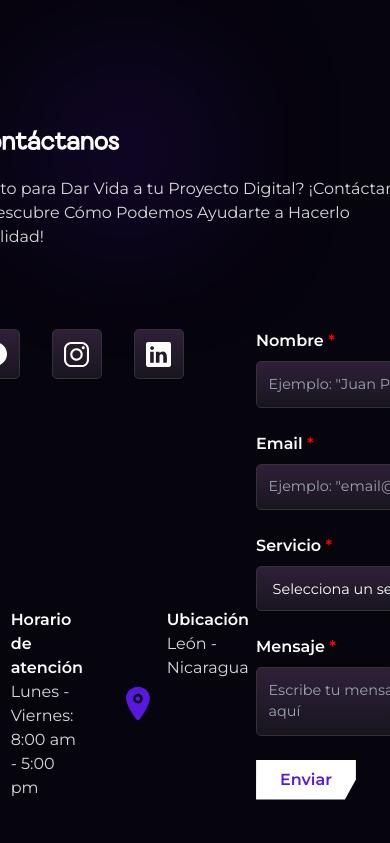
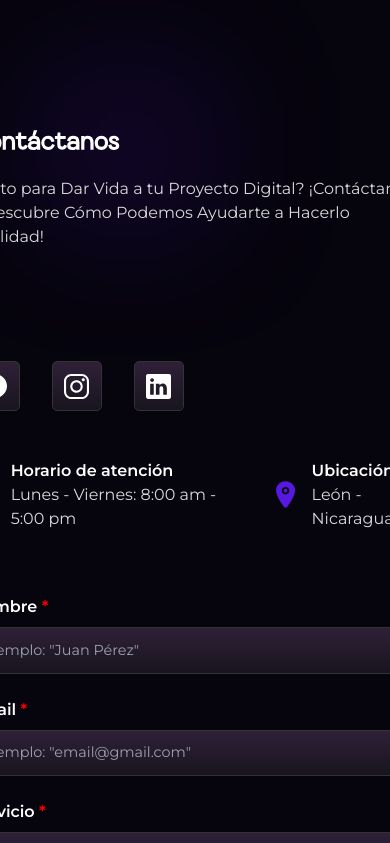
Before and after one commit to francisco-JGC/newnic.tech, a Next.js app: page / in a window 390 px wide. Shown: the part 6221-7064 px from the top of the page. Before the commit the page ends 7021 px from the top, so only its background shows below. Built offline with nearby package versions, Linux system fonts and the light colour scheme.

Commit message:
Improve responsiveness of Contact component

```diff
--- a/src/app/components/Contact/index.scss
+++ b/src/app/components/Contact/index.scss
@@ -74,3 +74,19 @@
     }
   }
 }
+
+@media only screen and (max-width: 900px) {
+  .contact-section {
+    flex-direction: column;
+    gap: 4em;
+
+    .social-media {
+      width: 100%;
+      gap: 3em;
+    }
+
+    .contact-form {
+      width: 100%;
+    }
+  }
+}
```
